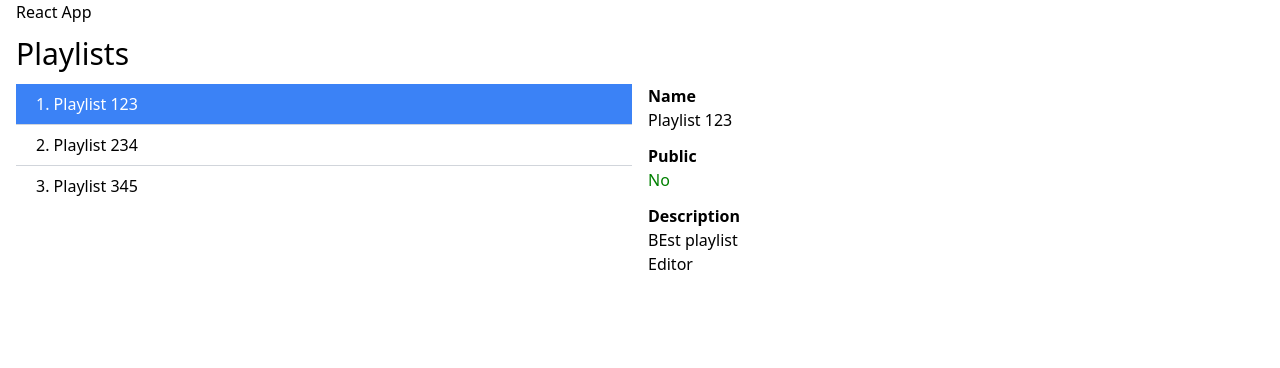
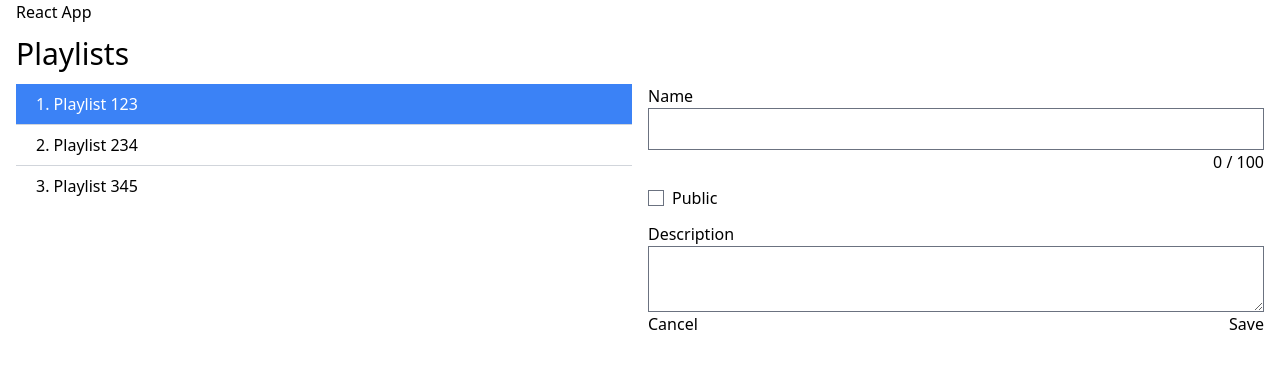
Before and after one commit to UltraViolet5/ReactEx, a React (Vite) app: page / in a window 1280 px wide. Shown: the top 368 px of the page. Built offline with nearby package versions, Linux system fonts and the light colour scheme.

Commit message:
State idempotency, Old State in scope, state is IMMUTABLE

```diff
--- a/src/playlists/containers/PlaylistsView.tsx
+++ b/src/playlists/containers/PlaylistsView.tsx
@@ -8,8 +8,7 @@ import { Playlist } from "../../core/model/Playlist";
 type Props = {};
 
 const PlaylistsView = (props: Props) => {
-  const [mode, setMode] = useState<"details" | "editor">("details");
-
+  const [mode, setMode] = useState<"details" | "editor" | "creator">("creator");
   const [playlists, setPlaylists] = useState(mockPlaylists);
   const [selectedId, setSelectedId] = useState("123");
   const [selected, setSelected] = useState(playlists[0]);
@@ -20,16 +19,27 @@ const PlaylistsView = (props: Props) => {
   };
 
   const savePlaylist = (draft: Playlist) => {
-    // Update list
-    // const index = playlists.findIndex((p) => p.id === draft.id);
-    // playlists[index] = draft;
-    // setPlaylists([...playlists]);
-
-    // Immutable set State with map()
     setPlaylists(playlists.map((p) => (p.id === draft.id ? draft : p)));
 
-    // Show details
-    selectPlaylistById(draft.id);
+    // selectPlaylistById(draft.id);
+
+    setSelectedId(draft.id);
+    setSelected(draft);
+
+    setMode("details");
+  };
+
+  const createPlaylist = (draft: Playlist) => {
+    draft.id = crypto.randomUUID();
+    // playlists.push(draft); // Mutable
+
+    setPlaylists([...playlists, draft]);
+    setPlaylists([...playlists, draft]);
+    setPlaylists([...playlists, draft]);
+
+    setSelectedId(draft.id);
+    setSelected(draft);
+    setMode("details");
   };
 
   const showDetails = () => {
@@ -64,6 +74,14 @@ const PlaylistsView = (props: Props) => {
               onSave={savePlaylist}
             />
           )}
+
+          {mode === "creator" && (
+            <PlaylistEditor
+              playlist={{ id: "", name: "", description: "", public: false }}
+              onCancel={showDetails}
+              onSave={createPlaylist}
+            />
+          )}
         </div>
       </div>
     </div>
```
